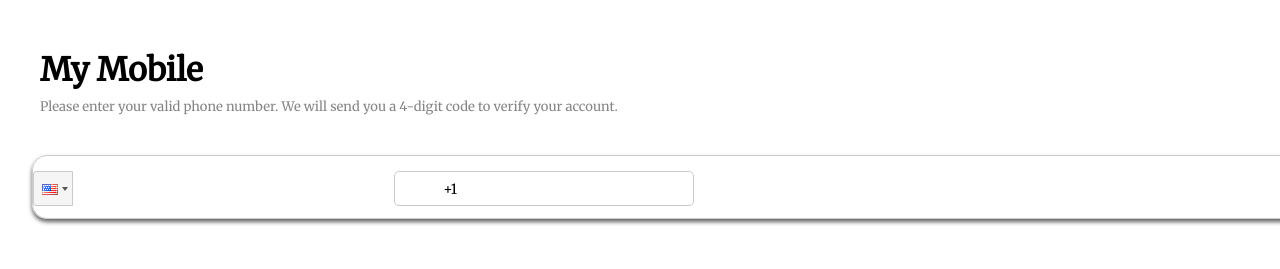
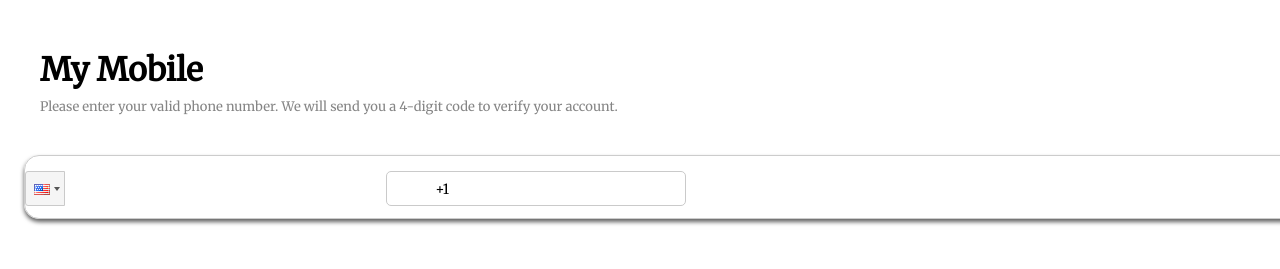
Before and after one commit to 2731999/Hepy, a React (Create React App) app in the folder frontend/: page /Verification in a window 1280 px wide. Shown: the top 269 px of the page. Built offline with nearby package versions, Linux system fonts and the light colour scheme.

Commit message:
Update index.css

```diff
--- a/frontend/src/index.css
+++ b/frontend/src/index.css
@@ -331,7 +331,7 @@ body {
   height: 7.7vh;
   margin-top: 5vh;
   width: 106.5%;
-  margin-left: -1vh;
+  margin-left: -2vh;
   box-shadow: 0px 3px 4px rgba(0, 0, 0, 0.616);
 }
 
```
